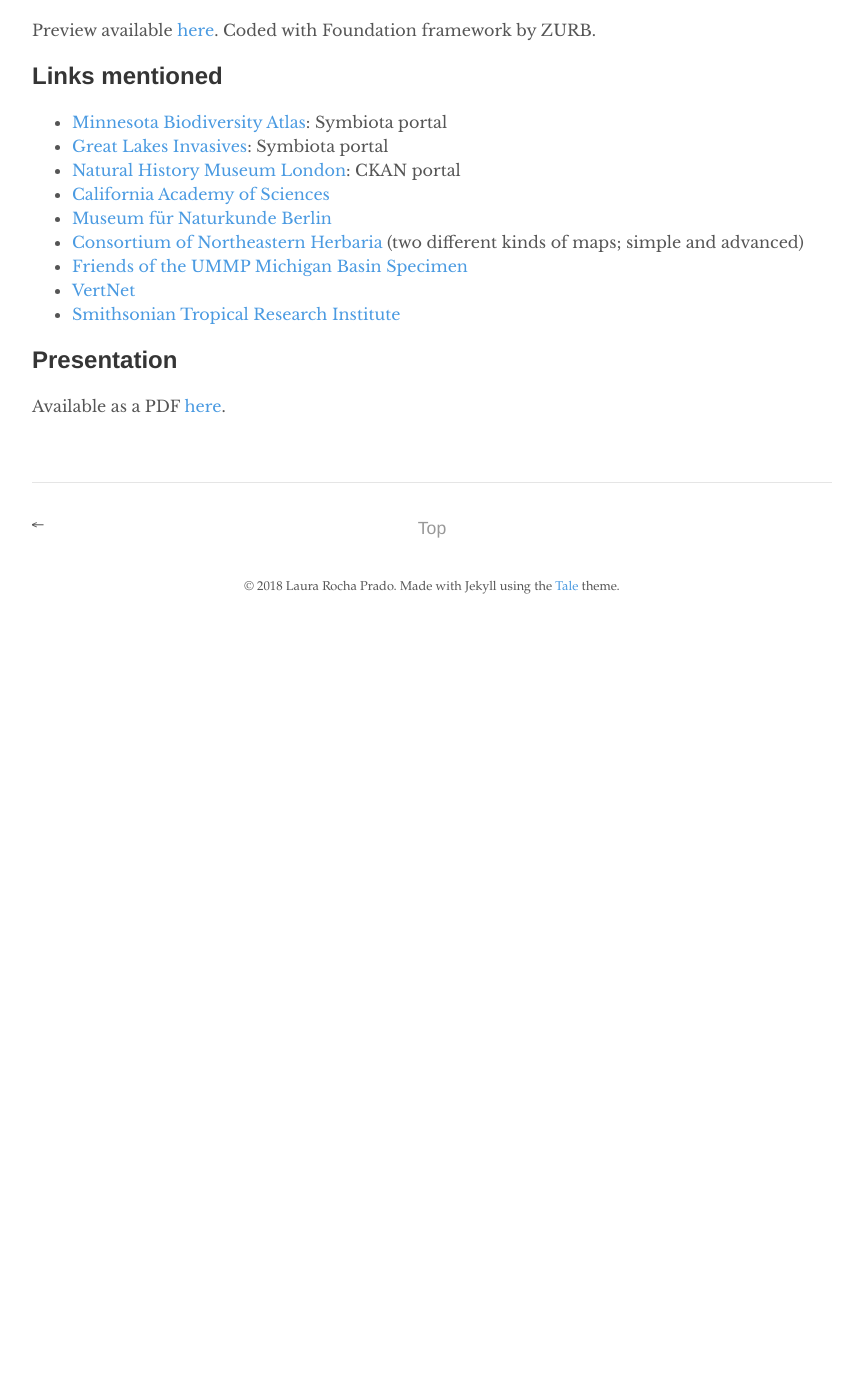
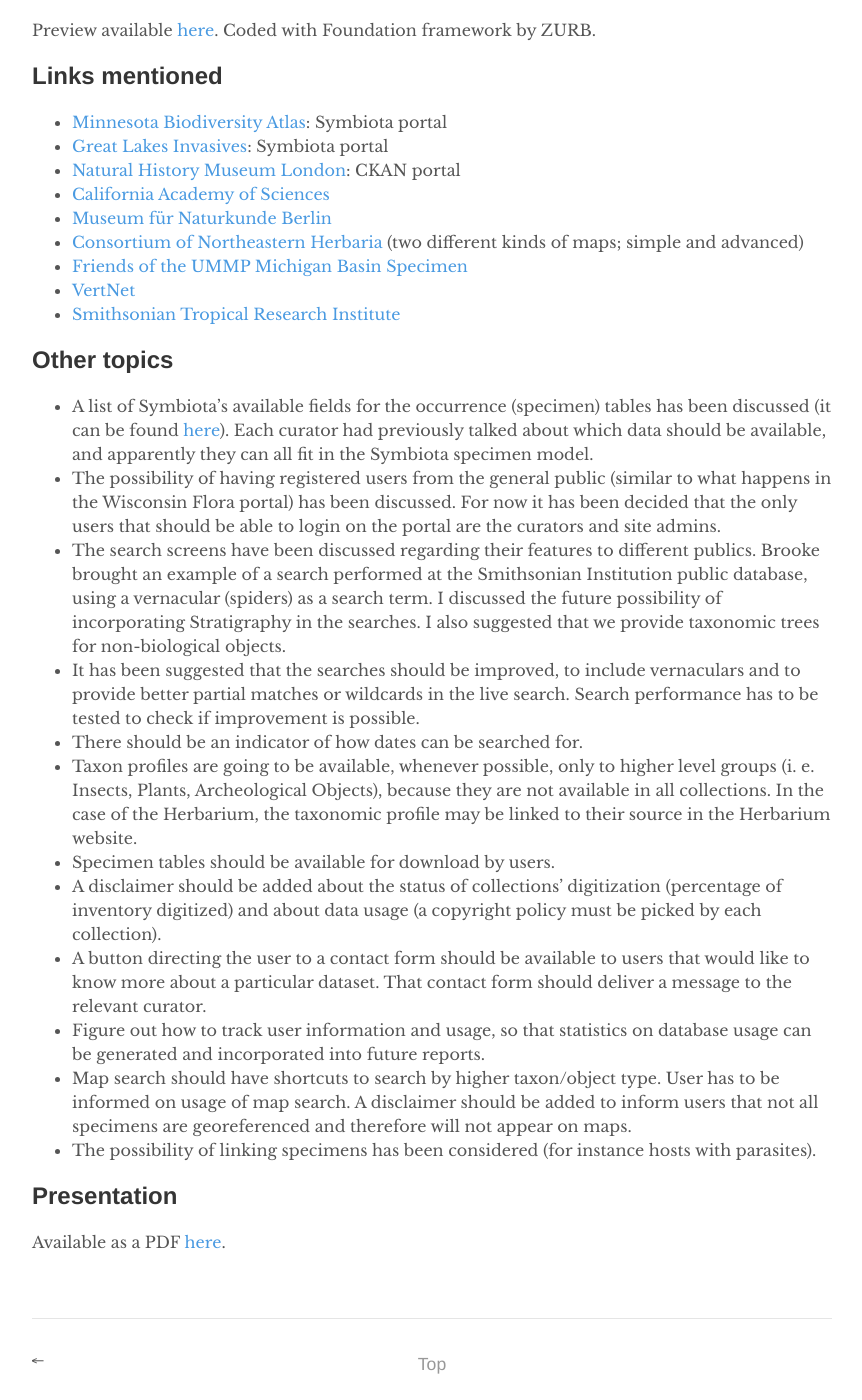
Before and after one commit to arbolitoloco/uw2020, a Jekyll site: the page built from _posts/2018-06-20-discovery-phase-june-2018-meeting.md, in a window 1280 px wide and 1400 px high, scrolled down 2503 px. Shown: the whole window, without its empty margins (208-1070 px from the left). Built offline with Jekyll 4.4.1, drawn with Linux system fonts in a browser that asks for light colours; before the commit the page ends 3133 px from its top, so only the background shows below that.

Commit message:
added other topics discussed in meeting that weren't in original agenda

```diff
--- a/_posts/2018-06-20-discovery-phase-june-2018-meeting.md
+++ b/_posts/2018-06-20-discovery-phase-june-2018-meeting.md
@@ -85,6 +85,23 @@
 - [VertNet](http://vertnet.org/)
 - [Smithsonian Tropical Research Institute](http://stricollections.org/portal/collections/map/index.php)
 
+## Other topics
+
+- A list of Symbiota's available fields for the occurrence (specimen) tables has been discussed (it can be found [here]()). Each curator had previously talked about which data should be available, and apparently they can all fit in the Symbiota specimen model.
+- The possibility of having registered users from the general public (similar to what happens in the Wisconsin Flora portal) has been discussed. For now it has been decided that the only users that should be able to login on the portal are the curators and site admins.
+- The search screens have been discussed regarding their features to different publics. Brooke brought an example of a search performed at the Smithsonian Institution public database, using a vernacular (spiders) as a search term. I discussed the future possibility of incorporating Stratigraphy in the searches. I also suggested that we provide taxonomic trees for non-biological objects.
+- It has been suggested that the searches should be improved, to include vernaculars and to provide better partial matches or wildcards in the live search. Search performance has to be tested to check if improvement is possible.
+- There should be an indicator of how dates can be searched for.
+- Taxon profiles are going to be available, whenever possible, only to higher level groups (i. e. Insects, Plants, Archeological Objects), because they are not available in all collections. In the case of the Herbarium, the taxonomic profile may be linked to their source in the Herbarium website.
+- Specimen tables should be available for download by users.
+- A disclaimer should be added about the status of collections' digitization (percentage of inventory digitized) and about data usage (a copyright policy must be picked by each collection).
+- A button directing the user to a contact form should be available to users that would like to know more about a particular dataset. That contact form should deliver a message to the relevant curator.
+- Figure out how to track user information and usage, so that statistics on database usage can be generated and incorporated into future reports.
+- Map search should have shortcuts to search by higher taxon/object type. User has to be informed on usage of map search. A disclaimer should be added to inform users that not all specimens are georeferenced and therefore will not appear on maps.
+- The possibility of linking specimens has been considered (for instance hosts with parasites).
+
+
+
 ## Presentation
 
 Available as a PDF [here](docs/2018_06-UW2020-Meeting.pdf).
```
